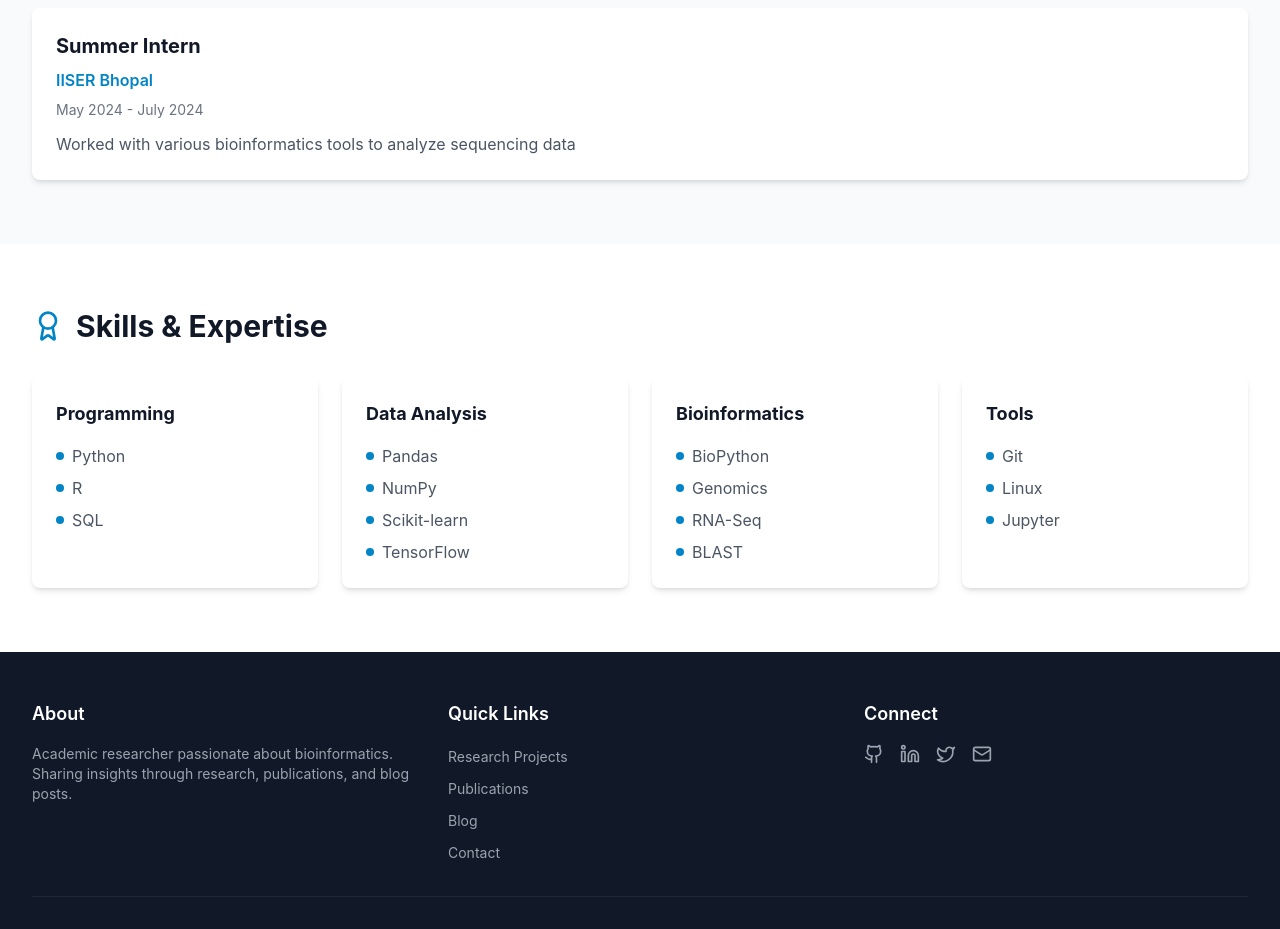
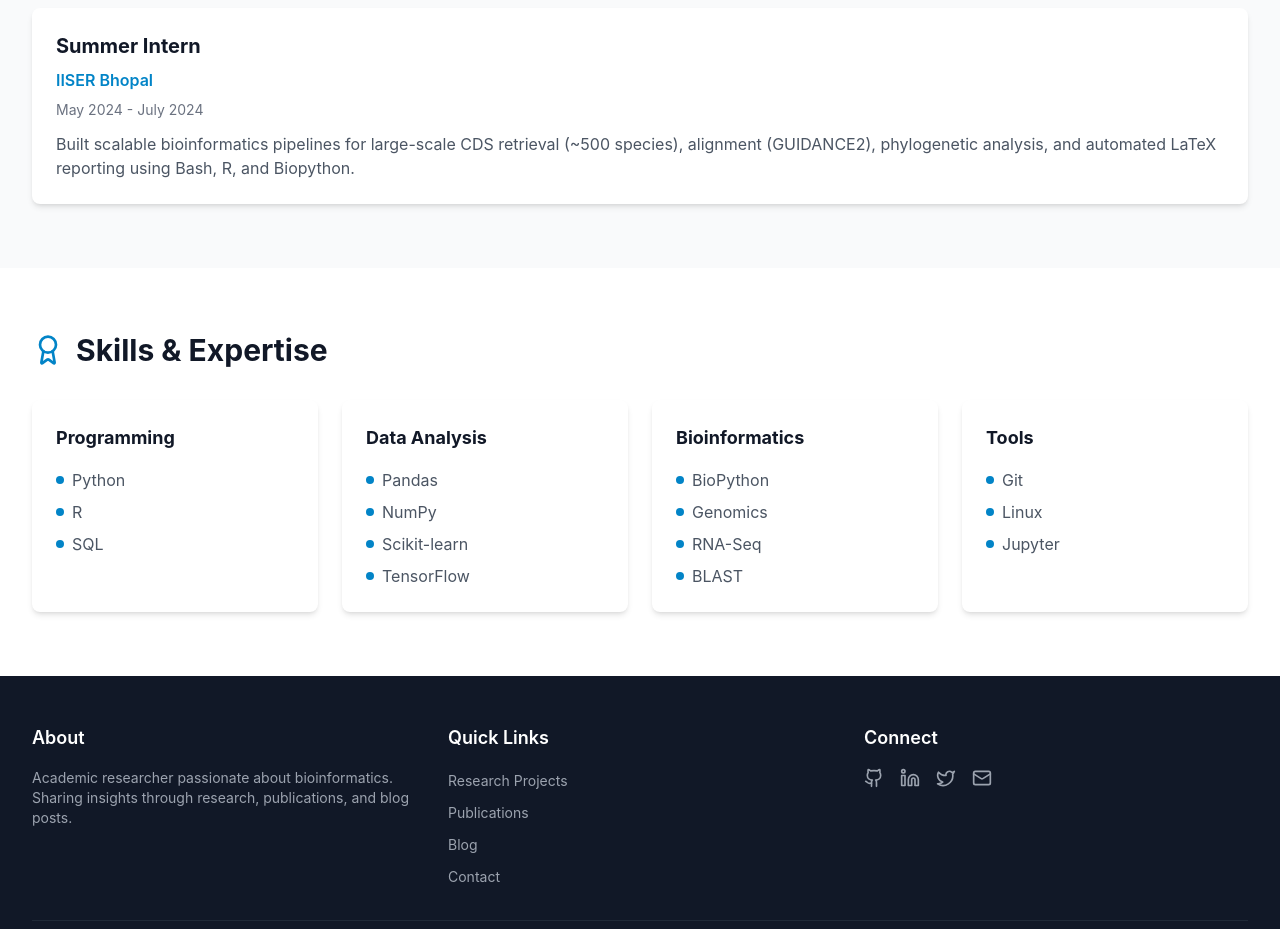
Before and after one commit to Ayanokoji05/my_website, a React app in the folder frontend/: page /about in a window 1280 px wide. Shown: the part 1300-2229 px from the top of the page. Built offline with nearby package versions, Linux system fonts and the light colour scheme; no server answers; the HTML template or start-up script is replaced by a standard one.

Commit message:
updating iiser bhopal content on my about page

```diff
--- a/frontend/src/pages/About.jsx
+++ b/frontend/src/pages/About.jsx
@@ -22,7 +22,7 @@ const About = () => {
       position: 'Summer Intern',
       organization: 'IISER Bhopal',
       period: 'May 2024 - July 2024',
-      description: 'Worked with various bioinformatics tools to analyze sequencing data',
+      description: 'Built scalable bioinformatics pipelines for large-scale CDS retrieval (~500 species), alignment (GUIDANCE2), phylogenetic analysis, and automated LaTeX reporting using Bash, R, and Biopython.',
     },
   ];
 
```
